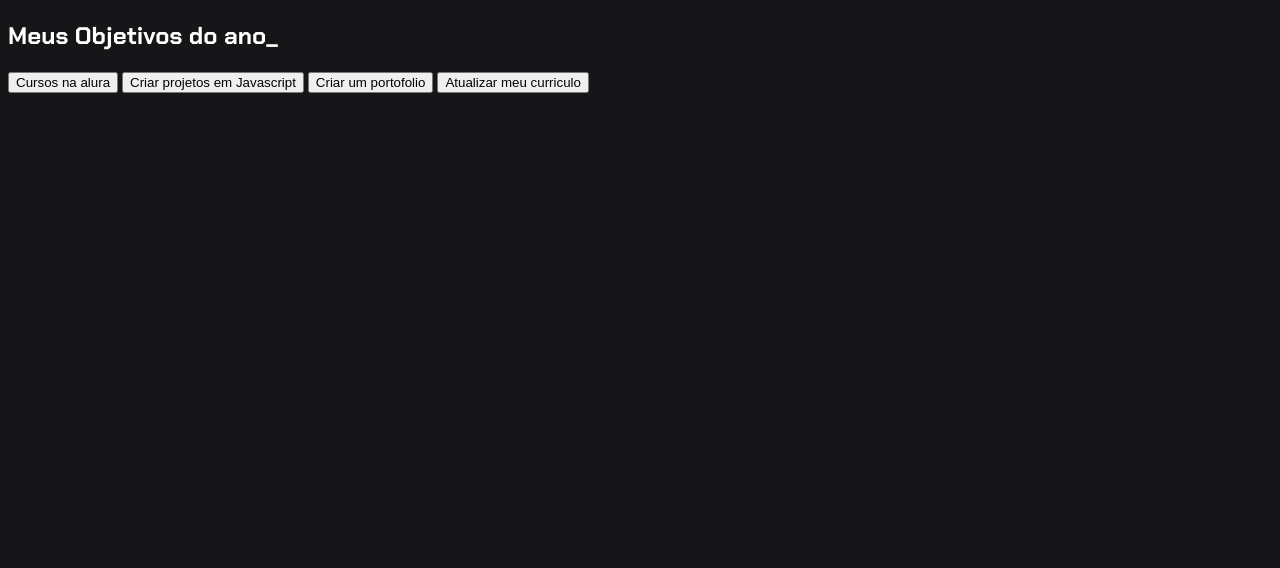
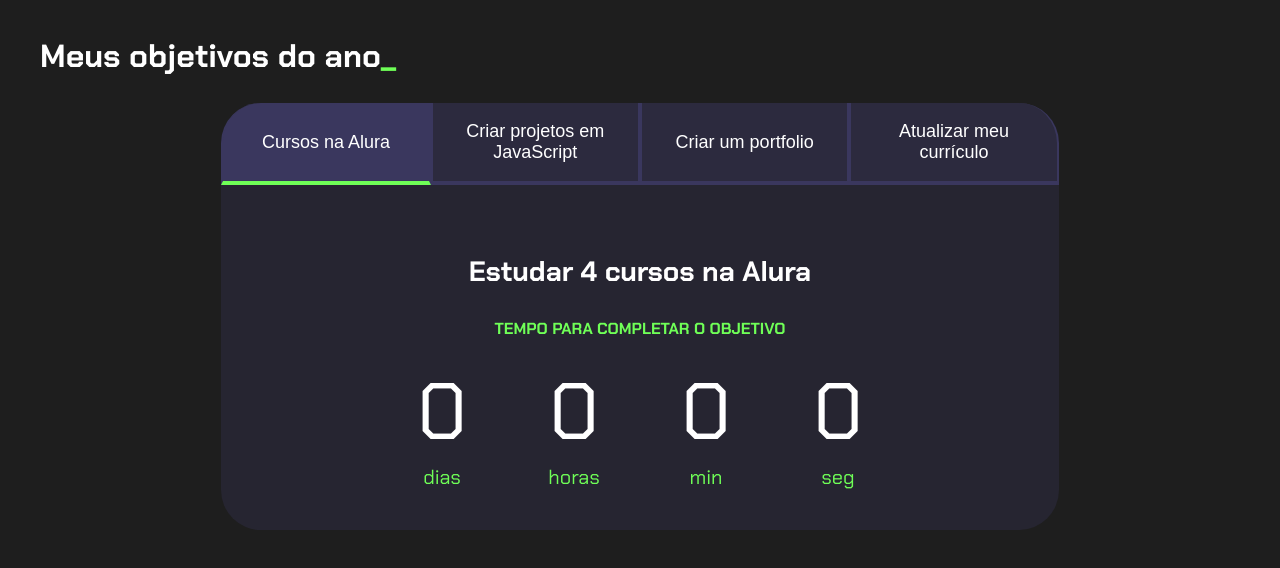
Before and after one commit to leobergamo10/javascript01, a plain HTML site: page index.html in a window 1280 px wide. Drawn offline with Linux system fonts and the light colour scheme.

Commit message:
Add files via upload

```diff
--- a/index.html
+++ b/index.html
@@ -3,18 +3,111 @@
 <head>
   <meta charset="UTF-8">
   <meta name="viewport" content="width=device-width, initial-scale=1.0">
-    <title>Projetoleo</title>
+  <title>Meus objetivos do ano</title>
   <link rel="stylesheet" href="style.css">
 </head>
 <body>
   <section class="conteudo-principal">
-        <h2 class="titulo-principal"> Meus Objetivos do ano_</h2>
+    <h2 class="titulo-principal">Meus objetivos do ano<span>_</span></h2>
+    <div class="conteudo">
     <div class="botoes">
-            <button class="botao">Cursos na alura</button>
-            <button class="botao">Criar projetos em Javascript</button>
-            <button class="botao">Criar um portofolio</button>
-            <button class="botao">Atualizar meu curriculo</button>
+      <button class="botao ativo">Cursos na Alura</button>
+      <button class="botao ">Criar projetos em JavaScript</button>
+      <button class="botao ">Criar um portfolio</button>
+      <button class="botao ">Atualizar meu currículo</button>
+    </div>
+    <div class="abas-textos">
+      <div class="aba-conteudo ativo">
+        <h3 class="aba-conteudo-titulo-pricipal">Estudar 4 cursos na Alura</h3>
+        <h4 class="aba-conteudo-titulos-secundario">Tempo para completar o objetivo</h4>
+        <div class="contador">
+          <div class="contador-digito">
+            <p class="contador-digito-numero" id="dias0"></p>
+            <p class="contador-digito-texto">dias</p>
+          </div>
+          <div class="contador-digito">
+            <p class="contador-digito-numero" id="horas0"></p>
+            <p class="contador-digito-texto">horas</p>
+          </div>
+          <div class="contador-digito">
+            <p class="contador-digito-numero" id="min0"></p>
+            <p class="contador-digito-texto">min</p>
+          </div>
+          <div class="contador-digito">
+            <p class="contador-digito-numero" id="seg0"></p>
+            <p class="contador-digito-texto">seg</p>
+          </div>
+        </div>
+      </div>
+      <div class="aba-conteudo ">
+        <h3 class="aba-conteudo-titulo-pricipal">Criar 5 projetos em JavaScript</h3>
+        <h4 class="aba-conteudo-titulos-secundario">Tempo para completar o objetivo</h4>
+        <div class="contador">
+          <div class="contador-digito">
+            <p class="contador-digito-numero" id="dias1"></p>
+            <p class="contador-digito-texto">dias</p>
+          </div>
+          <div class="contador-digito">
+            <p class="contador-digito-numero" id="horas1"></p>
+            <p class="contador-digito-texto">horas</p>
+          </div>
+          <div class="contador-digito">
+            <p class="contador-digito-numero" id="min1"></p>
+            <p class="contador-digito-texto">min</p>
+          </div>
+          <div class="contador-digito">
+            <p class="contador-digito-numero" id="seg1"></p>
+            <p class="contador-digito-texto">seg</p>
+          </div>
+        </div>
+      </div>
+      <div class="aba-conteudo ">
+        <h3 class="aba-conteudo-titulo-pricipal">Criar um portfolio com meus 3 melhores projetos</h3>
+        <h4 class="aba-conteudo-titulos-secundario">Tempo para completar o objetivo</h4>
+        <div class="contador">
+          <div class="contador-digito">
+            <p class="contador-digito-numero" id="dias2"></p>
+            <p class="contador-digito-texto">dias</p>
+          </div>
+          <div class="contador-digito">
+            <p class="contador-digito-numero" id="horas2"></p>
+            <p class="contador-digito-texto">horas</p>
+          </div>
+          <div class="contador-digito">
+            <p class="contador-digito-numero" id="min2"></p>
+            <p class="contador-digito-texto">min</p>
+          </div>
+          <div class="contador-digito">
+            <p class="contador-digito-numero" id="seg2"></p>
+            <p class="contador-digito-texto">seg</p>
+          </div>
+        </div>
+      </div>
+      <div class="aba-conteudo ">
+        <h3 class="aba-conteudo-titulo-pricipal">Atualizar meu curriculo com os certificados da Alura</h3>
+        <h4 class="aba-conteudo-titulos-secundario">Tempo para completar o objetivo</h4>
+        <div class="contador">
+          <div class="contador-digito">
+            <p class="contador-digito-numero" id="dias3"></p>
+            <p class="contador-digito-texto">dias</p>
+          </div>
+          <div class="contador-digito">
+            <p class="contador-digito-numero" id="horas3"></p>
+            <p class="contador-digito-texto">horas</p>
+          </div>
+          <div class="contador-digito">
+            <p class="contador-digito-numero" id="min3"></p>
+            <p class="contador-digito-texto">min</p>
+          </div>
+          <div class="contador-digito">
+            <p class="contador-digito-numero" id="seg3"></p>
+            <p class="contador-digito-texto">seg</p>
+          </div>
+        </div>
+      </div>
+    </div>
   </div>
   </section>
+  <script src="main.js"></script>
 </body>
 </html>
--- a/style.css
+++ b/style.css
@@ -1,7 +1,7 @@
-@import url('https://fonts.googleapis.com/css?family=Chakra+Petch:wght@400;700&display=swap');
+@import url('https://fonts.googleapis.com/css2?family=Chakra+Petch:wght@400;700&display=swap');
 
-:root {
-  --cor-de-fundo: #161618;
+:root{
+    --cor-de-fundo: #1E1E1E;
     --verde: #6FFF57;
     --branco: #FFFFFF;
     --botao-ativo: #3A375E;
@@ -9,8 +9,119 @@
     --texto-fundo: rgba(58, 55, 94, 0.3);
 }
 
-body {
+body{
     background-color: var(--cor-de-fundo);
     color: var(--branco);
-  font-family: 'Chakra Petch', sans-serif;
+    font-family: 'Chakra Petch' , sans-serif;
 }
+
+
+.conteudo-principal{
+    display: flex;
+    flex-direction: column;
+    justify-content: center;
+    align-items: center;
+    max-width: 1200px;
+    width: 100%;
+    margin: 0 auto;
+}
+
+.titulo-principal{
+    text-align: left;
+    width: 100%;
+    font-size: 32px;
+}
+
+.titulo-principal span{
+    color: var(--verde);
+}
+
+.botao{
+    font-family: "Crakra Petch", sans-serif;
+    background-color: var(--botao-inativo);
+    color: var(--branco);
+    display: flex;
+    justify-content: center;
+    padding: 1em;
+    font-size: 18px;
+    align-items: center;
+    width: 100%;
+    border-bottom: 4px solid var(--botao-ativo);
+    border-left: 2px solid var(--botao-ativo);
+    border-right: 2px solid var(--botao-ativo);
+    border-top: none;
+}
+
+.botao:first-child{
+    border-radius: 40px 40px 0 0;
+}
+
+.botoes{
+    display: block;
+}
+
+.botao.ativo{
+    background-color: var(--botao-ativo);
+    border-bottom: 4px solid var(--verde);
+}
+
+.abas-textos{
+    background-color: var(--texto-fundo);
+    padding: 40px;
+    border-radius: 0 0 40px 40px;
+}
+
+.aba-conteudo.ativo{
+    display: block;
+}
+
+.aba-conteudo{
+    display: none;
+}
+
+.aba-conteudo-titulo-pricipal{
+    font-size: 28px;
+    text-align: center;
+}
+
+.aba-conteudo-titulos-secundario{
+    text-align: center;
+    color: var(--verde);
+    text-transform: uppercase;
+}
+
+.contador{
+    display: flex;
+    justify-content: center;
+    flex-wrap: wrap;
+}
+
+.contador-digito{
+    padding: 0 16px;
+    text-align: center;
+    min-width: 100px;
+}
+
+.contador-digito-numero{
+    font-size: 80px;
+    margin: 0;
+
+}
+
+.contador-digito-texto{
+    color: var(--verde);
+    font-size: 20px;
+    margin: 0;
+}
+
+@media screen and (min-width: 768px){
+    .botoes{
+        display: flex;
+    }
+    .botao:first-child{
+        border-radius: 40px 0 0 0;
+    }
+    .botao:last-child{
+        border-radius: 0 40px 0 0;
+    }
+}
```
Lines whose indentation alone changed are shown as unchanged.
